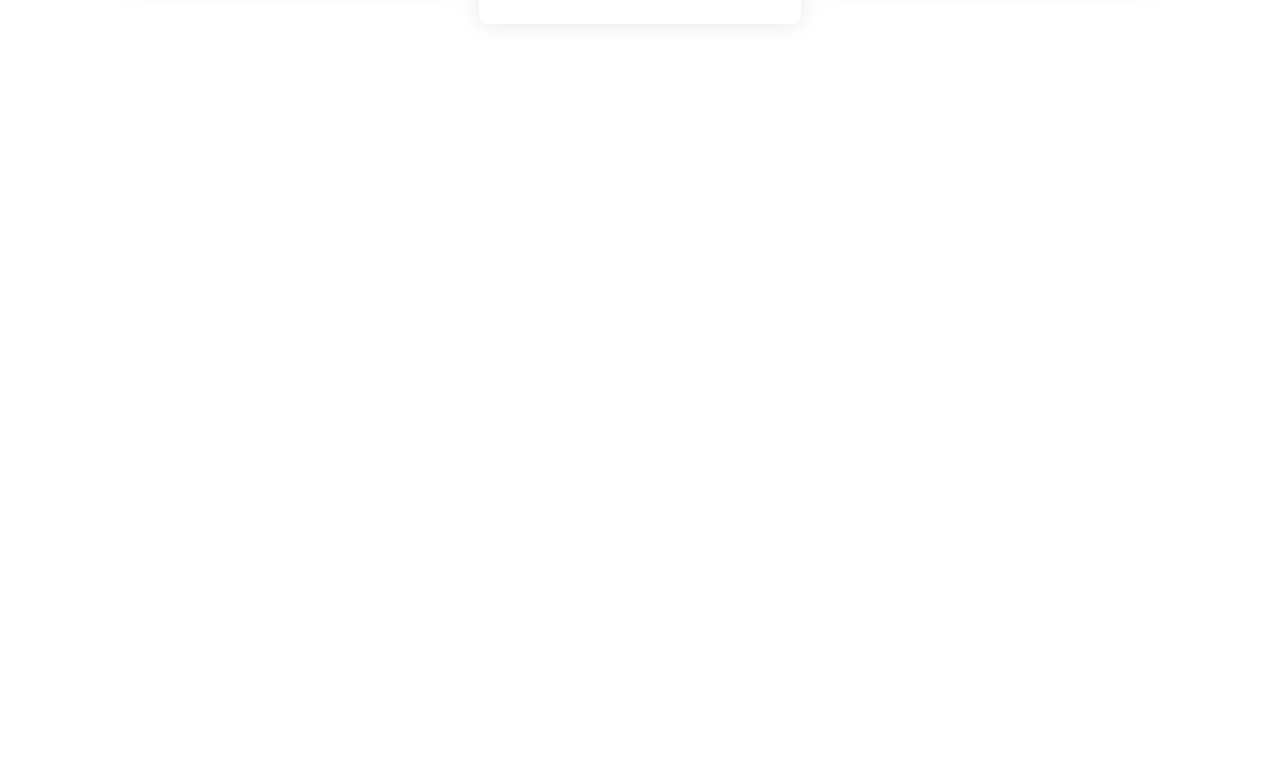
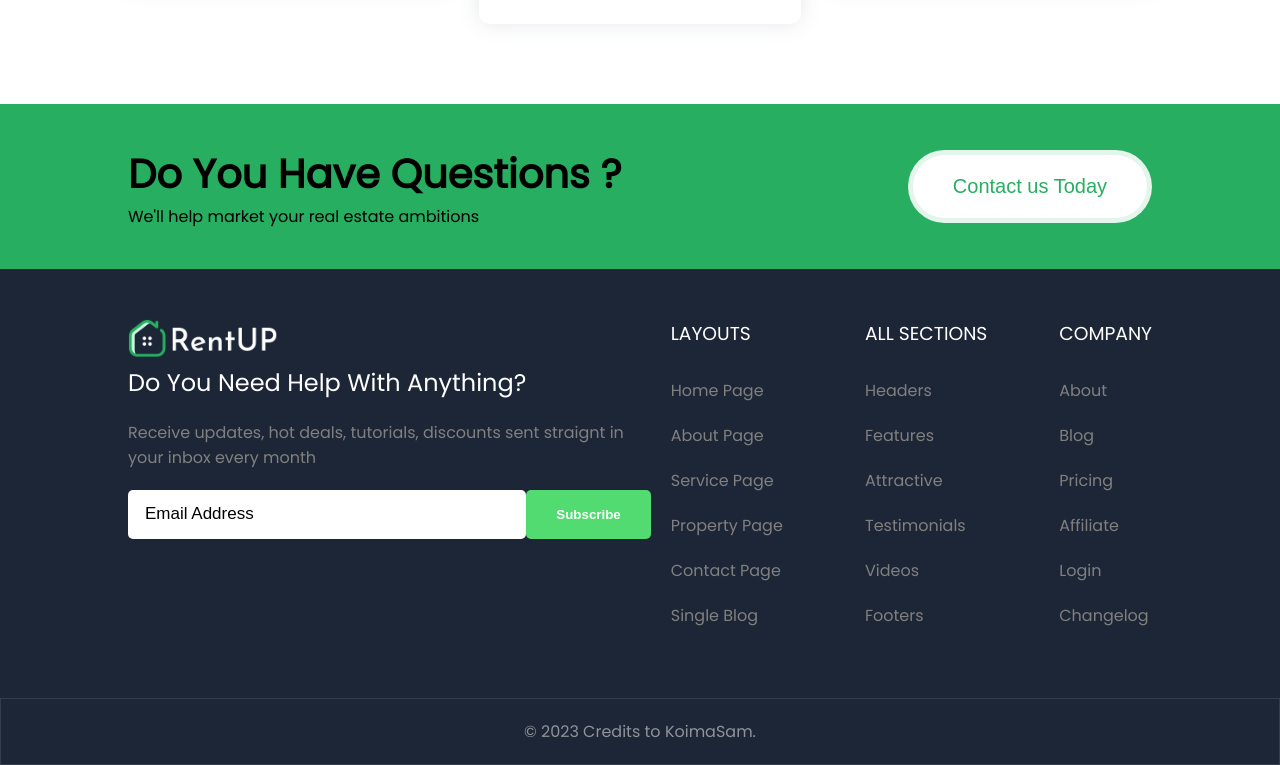
Before and after one commit to Koima-Sam/Real-Estate-Website, a React (Create React App) app: page / in a window 1280 px wide. Shown: the part 6024-6789 px from the top of the page. Before the commit the page ends 6128 px from the top, so only its background shows below. Built offline with nearby package versions, Linux system fonts and the light colour scheme.

Commit message:
route Footer

```diff
--- a/src/components/pages/Pages.jsx
+++ b/src/components/pages/Pages.jsx
@@ -2,6 +2,7 @@
 import { Route, Routes } from 'react-router-dom'
 import Header from '../common/header/Header'
 import Home from '../home/Home'
+import Footer from '../common/footer/Footer'
 
 const Pages = () => {
   return (
@@ -11,6 +12,7 @@
 
         <Route exact path='/' element={<Home />} />
       </Routes>
+      <Footer />
     </>
   )
 }
```
